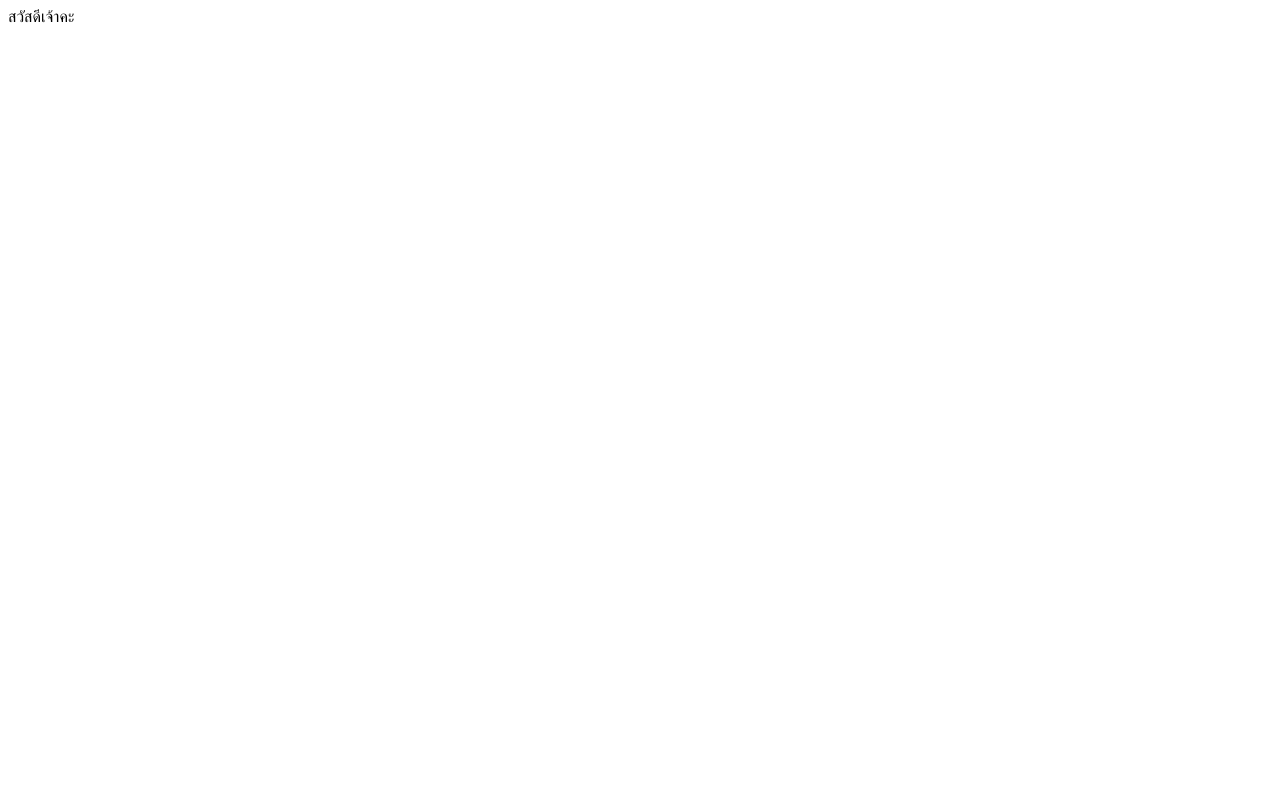
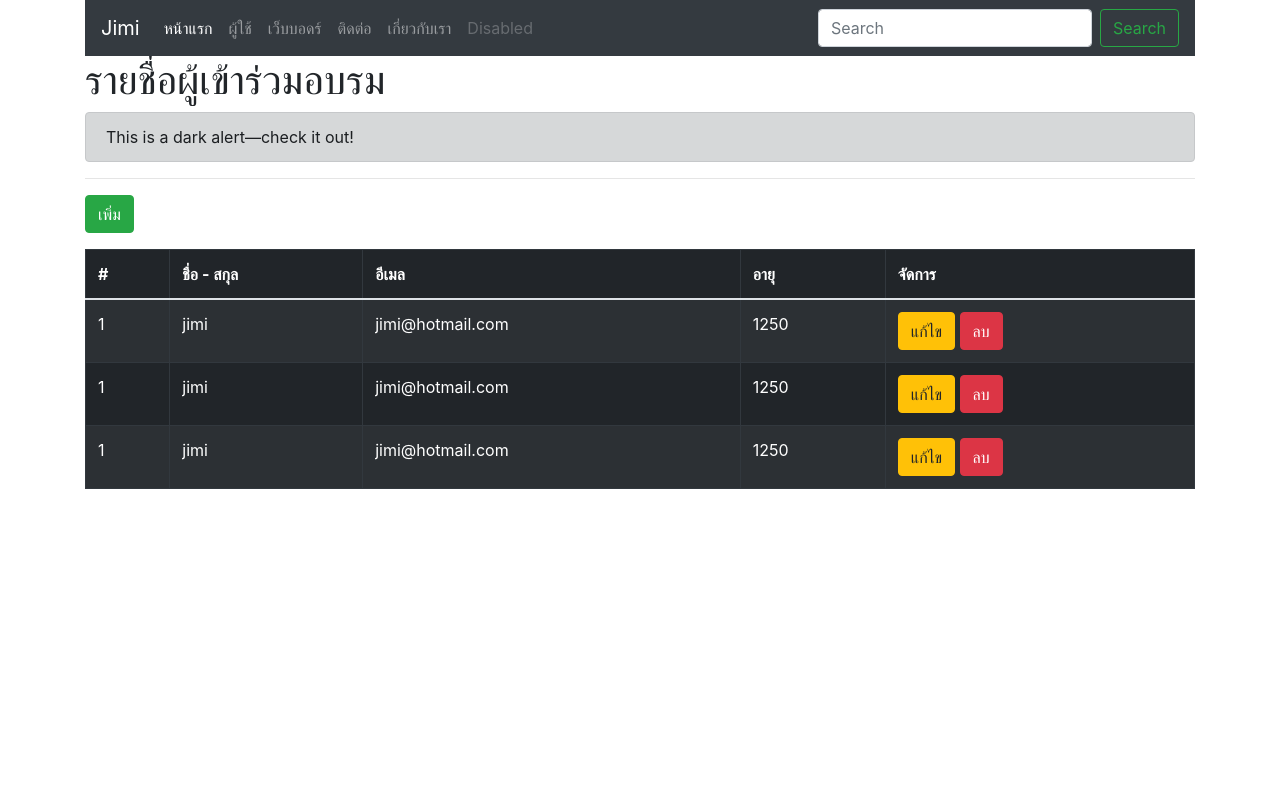
Before and after one commit to ixistorm/ci, a CodeIgniter app: page /database/user in a window 1280 px wide. Before the commit the page is almost empty. Run offline with CodeIgniter, Linux system fonts and the light colour scheme; some libraries are stand-ins or nearby versions.

```diff
--- a/application/config/autoload.php
+++ b/application/config/autoload.php
@@ -58,7 +58,7 @@ $autoload['packages'] = array();
 |
 |	$autoload['libraries'] = array('user_agent' => 'ua');
 */
-$autoload['libraries'] = array();
+$autoload['libraries'] = array('database');
 
 /*
 | -------------------------------------------------------------------
--- a/application/config/config.php
+++ b/application/config/config.php
@@ -23,7 +23,7 @@ defined('BASEPATH') OR exit('No direct script access allowed');
 | a PHP script and you can easily do that on your own.
 |
 */
-$config['base_url'] = '';
+$config['base_url'] = 'http://localhost:8080';
 
 /*
 |--------------------------------------------------------------------------
--- a/application/config/database.php
+++ b/application/config/database.php
@@ -76,9 +76,9 @@ $query_builder = TRUE;
 $db['default'] = array(
 	'dsn'	=> '',
 	'hostname' => 'localhost',
-	'username' => '',
+	'username' => 'root',
 	'password' => '',
-	'database' => '',
+	'database' => 'jimi',
 	'dbdriver' => 'mysqli',
 	'dbprefix' => '',
 	'pconnect' => FALSE,
--- a/application/controllers/Home.php
+++ b/application/controllers/Home.php
@@ -20,6 +20,8 @@ class Home extends CI_Controller {
 	 */
 	public function index()
 	{
+		$this->load->view('layout/header');
 		$this->load->view('homepage');
+		$this->load->view('layout/footer');
 	}
 }
--- a/application/controllers/User.php
+++ b/application/controllers/User.php
@@ -4,13 +4,21 @@ class User extends CI_Controller
 {
     public function index()
     {
-        echo "สวัสดีเจ้าคะ";
+        $this->load->view('layout/header');
+		$this->load->view('user/user');
+		$this->load->view('layout/footer');
     }
 
     public function addUser()
     {
-        $this->load->view('add_user');
+        $this->load->view('layout/header');
+		$this->load->view('user/adduser');
+		$this->load->view('layout/footer');
     }
+    //public function addUser()
+    //{
+       // $this->load->view('add_user');
+    //}
 
     // public function sayMyName($name = "Pokin",$sname = "Inkongngam"){
     //     /*$name = "ท่านกบ";*/
--- a/application/views/add_user.php
+++ b/application/views/add_user.php
@@ -4,7 +4,7 @@
     <meta charset="UTF-8">
     <meta name="viewport" content="width=device-width, initial-scale=1.0">
     <meta http-equiv="X-UA-Compatible" content="ie=edge">
-    <title>Document</title>
+               <title>Document</title>
 </head>
 <body>
     เพิ่มผู้ใช้
--- a/application/views/layout/header.php
+++ b/application/views/layout/header.php
@@ -14,7 +14,7 @@
 <body>
     <div class="container">
         <nav class="navbar navbar-expand-lg navbar-light bg-light navbar navbar-dark bg-dark">
-            <a class="navbar-brand" href="#">Jimi</a>
+            <a class="navbar-brand" href="/">Jimi</a>
             <button class="navbar-toggler" type="button" data-toggle="collapse" data-target="#navbarSupportedContent" aria-controls="navbarSupportedContent"
                 aria-expanded="false" aria-label="Toggle navigation">
                 <span class="navbar-toggler-icon"></span>
@@ -23,12 +23,12 @@
             <div class="collapse navbar-collapse" id="navbarSupportedContent">
                 <ul class="navbar-nav mr-auto">
                     <li class="nav-item active">
-                        <a class="nav-link" href="#">หน้าแรก
+                        <a class="nav-link" href="/">หน้าแรก
                             <span class="sr-only">(current)</span>
                         </a>
                     </li>
                     <li class="nav-item">
-                        <a class="nav-link" href="#">ข่าวสาร</a>
+                        <a class="nav-link" href="/user">ผู้ใช้</a>
                     </li>
                     <li class="nav-item">
                         <a class="nav-link" href="#">เว็บบอดร์</a>
--- /dev/null
+++ b/application/views/user/user.php
@@ -0,0 +1,53 @@
+<table class="table table-striped table-dark table-bordered table-hover">
+            <h1>รายชื่อผู้เข้าร่วมอบรม</h1>
+
+            <div class="alert alert-dark" role="alert">
+                This is a dark alert—check it out!
+            </div><hr>
+            <a href="/user/adduser" class="btn btn-success">เพิ่ม</a></p>
+            <thead>
+                <tr>
+                    <th>#</th>
+                    <th>ชื่อ - สกุล</th>
+                    <th>อีเมล</th>
+                    <th>อายุ</th>
+                    <th>จัดการ</th>
+                </tr>
+            </thead>
+            <tbody>
+                <tr>
+                    <tbody>
+                        <tr>
+                            <td>1</td>
+                            <td>jimi</td>
+                            <td>jimi@hotmail.com</td>
+                            <td>1250</td>
+                            <td>
+                                <a href="#" class="btn btn-warning">แก้ไข</a>
+                                <a href="#" class="btn btn-danger">ลบ</a>
+                            </td>
+                        </tr>
+                        <tr>
+                            <td>1</td>
+                            <td>jimi</td>
+                            <td>jimi@hotmail.com</td>
+                            <td>1250</td>
+                            <td>
+                                <a href="#" class="btn btn-warning">แก้ไข</a>
+                                <a href="#" class="btn btn-danger">ลบ</a>
+                            </td>
+                        </tr>
+                        <tr>
+                            <td>1</td>
+                            <td>jimi</td>
+                            <td>jimi@hotmail.com</td>
+                            <td>1250</td>
+                            <td>
+                                <a href="#" class="btn btn-warning">แก้ไข</a>
+                                <a href="#" class="btn btn-danger">ลบ</a>
+                            </td>
+                        </tr>
+                    </tbody>
+                </tr>
+            </tbody>
+        </table>
```
Also changed, not shown: application/controllers/Play.php (added, +13 -0 lines), application/views/homepage.php (+0 -92 lines), application/views/user/adduser.php (added, +41 -0 lines).
